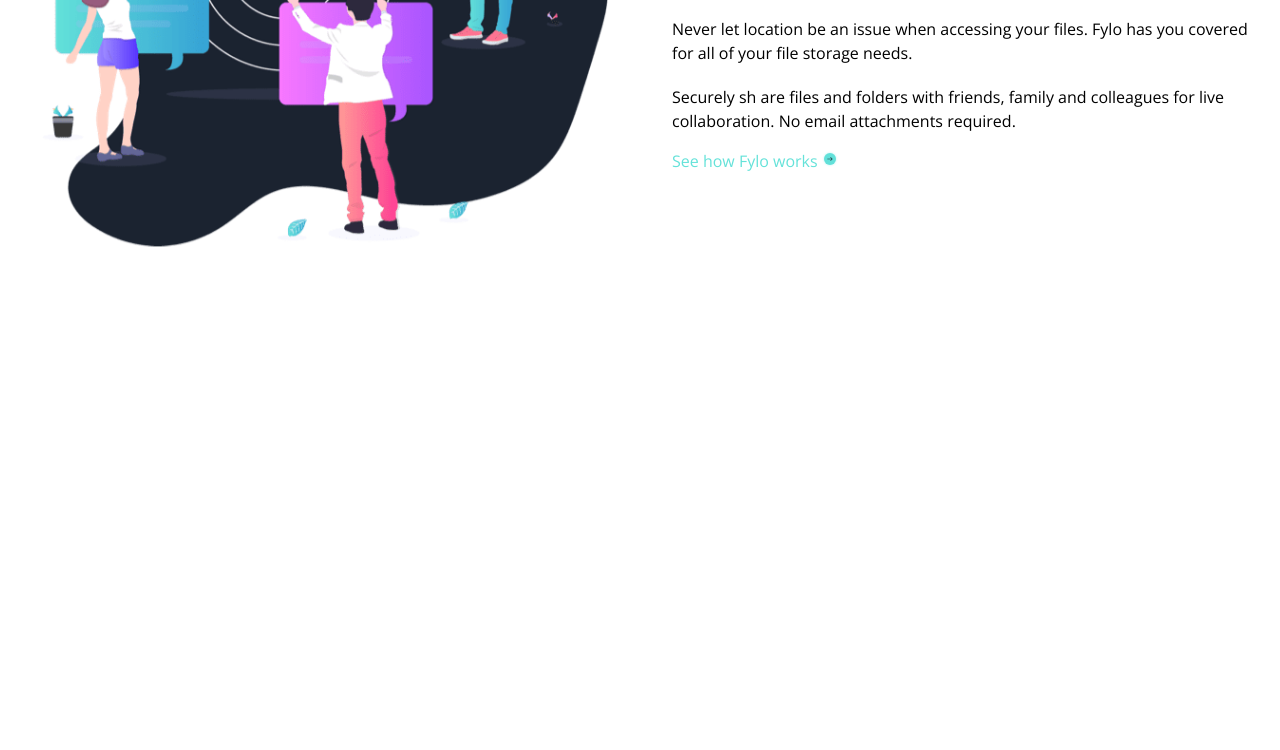
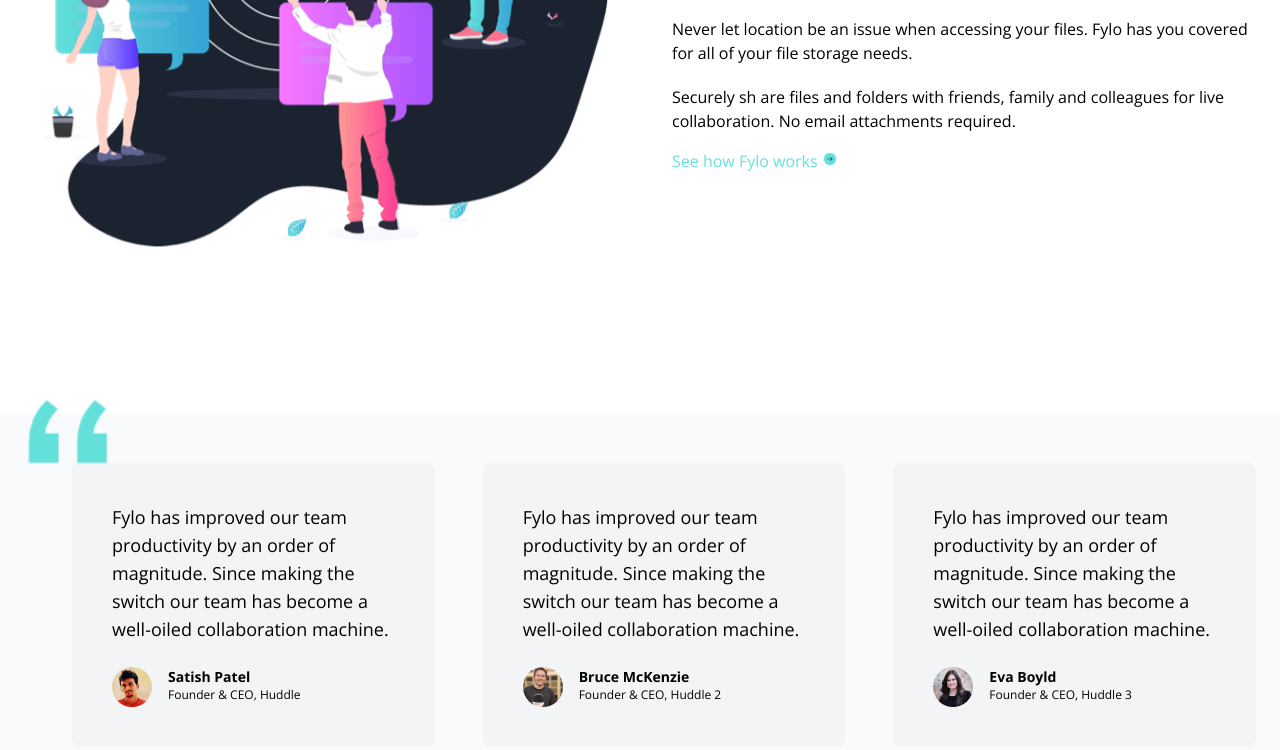
Before and after one commit to JRGironDev/flyo, a website: page index.html in a window 1280 px wide. Shown: the part 2421-3171 px from the top of the page. Before the commit the page ends 2836 px from the top, so only its background shows below. Drawn offline with nearby package versions, Linux system fonts and the light colour scheme.

Commit message:
Add Testimonials Section

```diff
--- a/index.html
+++ b/index.html
@@ -170,5 +170,69 @@
            </div>
          </div>
       </section>
+
+      <!-- Testimonials Section -->
+       <section id="testimonials" class="bg-gray-50 dark:bg-darkBlue">
+        <!-- Testimonials Container -->
+         <div class="container mx-auto px-6 pt-12 pb-80 md:pb-96">
+          <!-- Boxes Container-->
+           <div class="relative flex flex-col w-full space-y-6 md:flex-row md:space-y-0 md:space-x-12">
+            <!-- Quotes Image -->
+             <img src="images/bg-quotes.png" alt="" class="absolute left-1 -top-2 w-10 md:-top-16 md:w-20">
+
+             <!-- Box 1 -->
+              <div class="flex flex-col p-10 space-y-6 rounded-lg bg-gray-100 dark:bg-darkBlue3 md:w-1/3">
+                <p class="text-sm leading-5 md:text-lg">
+                  Fylo has improved our team productivity by an order of magnitude. Since making the switch our team has become a well-oiled collaboration machine.
+                </p>
+
+                <!-- Customer Info -->
+                 <div class="flex space-x-4">
+                  <img src="images/profile-1.jpg" alt="" class="w-10 h-10 rounded-full">
+                  <div>
+                    <h5 class="text-sm font-bold">Satish Patel</h5>
+                    <p class="text-xs">Founder & CEO, Huddle</p>
+                 </div>
+                 </div>
+              </div>
+
+             <!-- Box 2-->
+             <div class="flex flex-col p-10 space-y-6 rounded-lg bg-gray-100 dark:bg-darkBlue3 md:w-1/3">
+              <p class="text-sm leading-5 md:text-lg">
+                Fylo has improved our team productivity by an order of magnitude. Since making the switch our team has become a well-oiled collaboration machine.
+              </p>
+
+              <!-- Customer Info -->
+               <div class="flex space-x-4">
+                  <img src="images/profile-2.jpg" alt="" class="w-10 h-10 rounded-full">
+                  <div>
+                    <h5 class="text-sm font-bold">Bruce McKenzie</h5>
+                    <p class="text-xs">Founder & CEO, Huddle 2</p>
+                  </div>
+               </div>
+            </div>
+
+             <!-- Box 3-->
+             <div class="flex flex-col p-10 space-y-6 rounded-lg bg-gray-100 dark:bg-darkBlue3 md:w-1/3">
+              <p class="text-sm leading-5 md:text-lg">
+                Fylo has improved our team productivity by an order of magnitude. Since making the switch our team has become a well-oiled collaboration machine.
+              </p>
+
+              <!-- Customer Info -->
+               <div class="flex space-x-4">
+                  <img src="images/profile-3.jpg" alt="" class="w-10 h-10 rounded-full">
+                  <div>
+                    <h5 class="text-sm font-bold">Eva Boyld</h5>
+                    <p class="text-xs">Founder & CEO, Huddle 3</p>
+                  </div>
+               </div>
+            </div>
+
+
+
+
+           </div>
+         </div>
+       </section>
   </body>
 </html>
```
Also changed, not shown: css/style.css.
